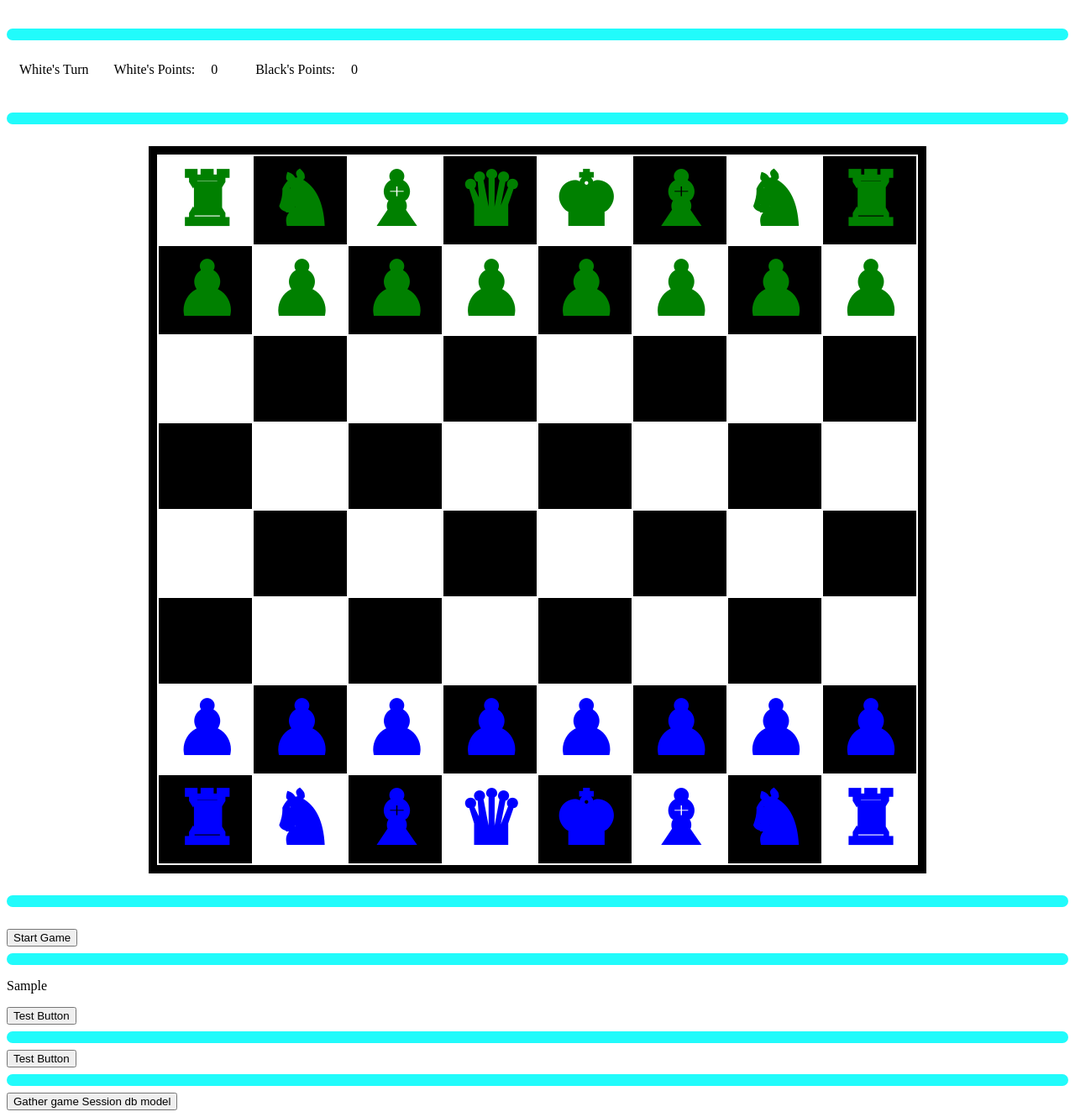
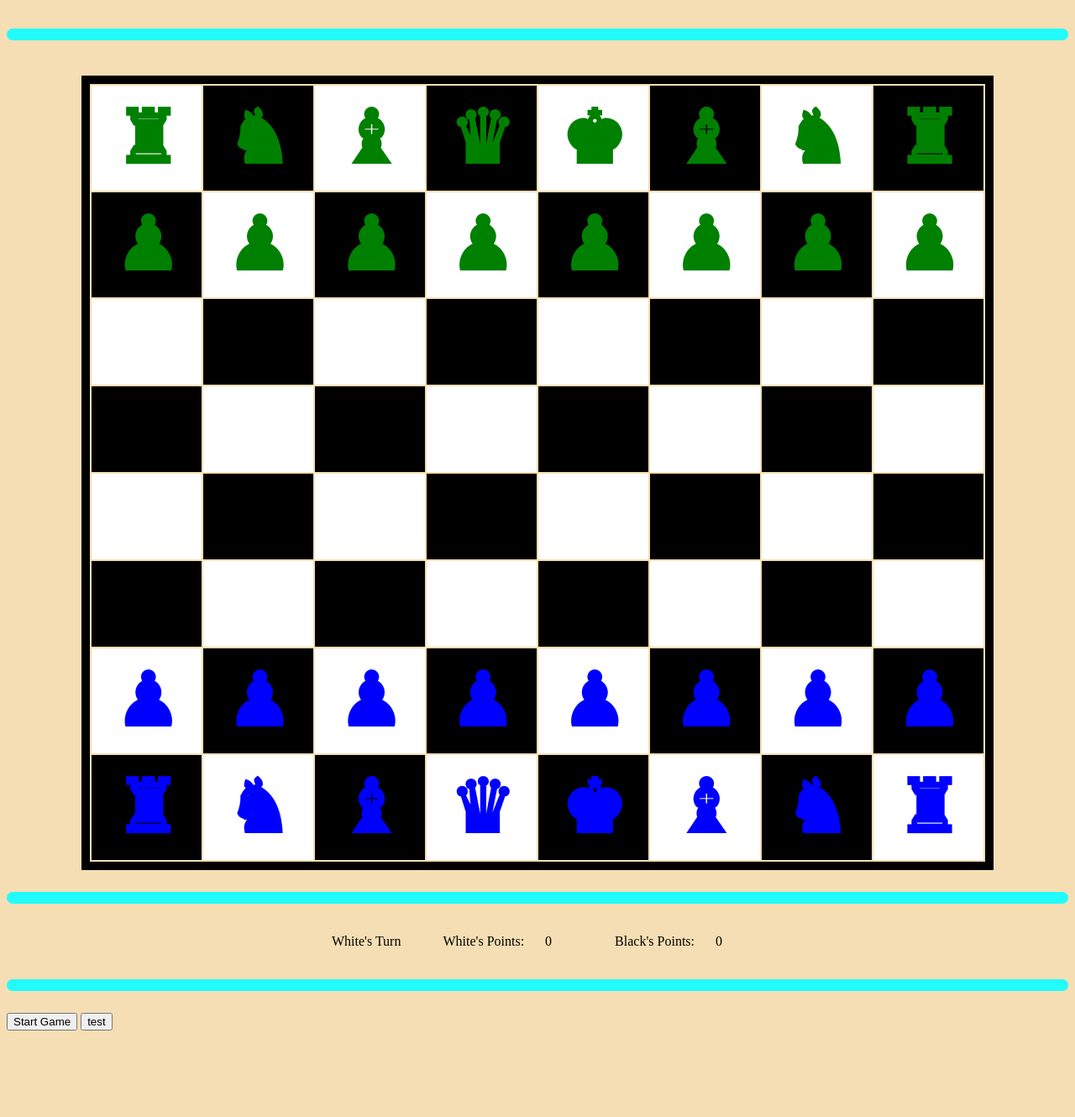
Before and after one commit to TheScoops1/4xChess, a Django app: template MainSite/templates/MainSite/game_page.html in a window 1280 px wide. Shown: the whole page at 84% size. After the commit the page ends 1227 px from the top, so only its background shows below. Run offline with Django 3.2, Linux system fonts and the light colour scheme; the template is opened without the code that fills it: most values are stand-ins (such as "Sample title", 1, 10 or a date in 2020); lists and menus that the app fills with data are empty.

Commit message:
Just added a few changes that dont really affect anything, Mostly changes i made that never commited vefore vacation

```diff
--- a/MainSite/models.py
+++ b/MainSite/models.py
@@ -23,7 +23,7 @@ class AccountInfo(models.Model):
 
 
 class GameSession(models.Model):
-    game_board = models.CharField(max_length=200)
+    game_pieces = models.CharField(max_length=200)
     last_player = models.IntegerField(db_default=0)
     player_zero_points = models.IntegerField(db_default=0)
     player_one_points = models.IntegerField(db_default=0)
--- a/MainSite/static/MainSite/game_page.css
+++ b/MainSite/static/MainSite/game_page.css
@@ -1,4 +1,7 @@
 /* This is the css for the main chess board in game_page */
+body {
+  background-color: Wheat;
+}
 table{
   border: 10px solid;
   margin: auto;
@@ -36,9 +39,19 @@ hr{
   border-radius: 8px;
 }
 .gameInfoHeader {
-  display: inline;
+  display: flex;
+  align-items: center;
+  justify-content: center;
+}
+.gameInfoDiv {
+  text-align: center;
 }
 div {
-  display: inline;
-  margin: 15px
+  display: flex;
+  margin-top: 10px;
+  margin-bottom: 10px;
+  margin-left: 25px;
+  margin-right: 25px;
+  align-items: center;
+  justify-content: center;
 }
--- a/MainSite/static/MainSite/gamelogic.js
+++ b/MainSite/static/MainSite/gamelogic.js
@@ -11,7 +11,7 @@ let turn_ident = true
 let whitePointCounter = 0
 let blackPointCounter = 0
 
-function startGame() {
+function startGame(session_token) {
 
   for (let i = 0; i < 2; i++) {
     for (let j = 0; j < 16; j++) {
@@ -175,11 +175,13 @@ function startGame() {
     }
   }
   console.log(game_board)
+  createGameSession(session_token)
 }
 
 function getCookie(name) {
   console.log('test cookie token function')
   let cookieValue = null;
+  console.log(document.cookie)
   if (document.cookie && document.cookie !== '') {
     const cookies = document.cookie.split(';');
     for (let i = 0; i < cookies.length; i++) {
@@ -242,6 +244,28 @@ async function testGatherGameSession(session_token) {
   }
 }
 
+async function createGameSession(session_token) {
+  try {
+    const response = await fetch('/' + String(session_token) + '/create_game_session/',
+      {
+        method: 'POST',
+        headers: {
+          'Content-Type': 'application/json',
+          'X-CSRFToken': getCookie('csrftoken')
+        },
+        body: JSON.stringify(game_pieces)
+      });
+    if (!response.ok) {
+      throw new Error('Network response was not okay');
+    }
+
+    const data = await response.json();
+    console.log(data)
+  } catch (error) {
+    console.log('Error:', error)
+  }
+}
+
 async function updateGameBoard(session_token) {
   try {
     const response = await fetch('/' + String(session_token) + "/update_game_board/",
@@ -251,7 +275,7 @@ async function updateGameBoard(session_token) {
           'Content-Type': 'application/json',
           'X-CSRFToken': getCookie('csrftoken')
         },
-        body: JSON.stringify(game_board)
+        body: JSON.stringify(game_pieces)
       });
 
     if (!response.ok) {
@@ -265,6 +289,13 @@ async function updateGameBoard(session_token) {
   }
 }
 
+function determineLegalMove(name_of_piece, start_position, end_position, attack) {
+  game_piece = game_pieces[name_of_piece]
+  if (name_of_piece.includes("pawn")) {
+    if (attack) {
+    }
+  }
+}
 function pieceToMove(nameOfPiece, session_token) {
   if (piece_to_move == null) {
     piece_to_move = game_pieces[nameOfPiece]
@@ -308,7 +339,7 @@ function whereToMove(spot_to_move_to, session_token) {
   let x_position_for_spot_moved_from = spot_moved_from_HTML_element.className[7]
   let y_spot_for_spot_moved_from = spot_moved_from_HTML_element.className[13]
 
-  spot_moved_from_HTML_element.onclick = function () { whereToMove({ 'class': class_name, 'x': Number(x_position_for_spot_moved_from), 'y': Number(y_spot_for_spot_moved_from) }) }
+  spot_moved_from_HTML_element.onclick = function () { whereToMove({ 'class': class_name, 'x': Number(x_position_for_spot_moved_from), 'y': Number(y_spot_for_spot_moved_from) }, session_token) }
   piece_to_move_HTML_element = null
 
   game_pieces[piece_to_move.color + " " + piece_to_move.piece + " " + piece_to_move.piece_count].position.x = spot_to_move_to.x
--- a/MainSite/static/MainSite/main_page.css
+++ b/MainSite/static/MainSite/main_page.css
@@ -1,4 +1,7 @@
 /* This is the styling for the main heading aka h1 *//* This is the styling for the main heading aka h1 */
+body {
+  background-color: Wheat;
+}
 h1{
   color: #613780;
   font-size: 250%;
--- a/MainSite/templates/MainSite/game_page.html
+++ b/MainSite/templates/MainSite/game_page.html
@@ -1,7 +1,7 @@
 <!DOCTYPE html>
 <html>
 {% load static %}
-<body>
+<body onload=startGame('{{session_token}}')>
 
   <head>
     <link rel="stylesheet" href="{% static 'MainSite/game_page.css' %}">
@@ -10,77 +10,74 @@
   <br>
   <hr>
   <br>
-  <p class="gameInfoHeader"><div class="turn_ident">White's Turn</div><div>White's Points: <div class="white_point_counter">0</div></div><div>Black's Points: <div class="black_point_counter">0</div></div></p>
 
-  <br>
-  <hr>
-  <br>
+  <p class='invlaidMoveDisplay'></p>
 
   <table>
     <tr class="row_0">
-      <th class="column_0 row_0 white_space"><div onclick="pieceToMove('black rook 0')" class="black rook 0">&#9820</div></th>
-      <th class="column_1 row_0 black_space"><div onclick="pieceToMove('black knight 0')" class="black knight 0">&#9822</div></th>
-      <th class="column_2 row_0 white_space"><div onclick="pieceToMove('black bishop 0')" class="black bishop 0">&#9821</div></th>
-      <th class="column_3 row_0 black_space"><div onclick="pieceToMove('black queen 0')" class="black queen 0">&#9819</div></th>
-      <th class="column_4 row_0 white_space"><div onclick="pieceToMove('black king 0')" class="black king 0">&#9818</div></th>
-      <th class="column_5 row_0 black_space"><div onclick="pieceToMove('black bishop 1')" class="black bishop 1">&#9821</div></th>
-      <th class="column_6 row_0 white_space"><div onclick="pieceToMove('black knight 1')" class="black knight 1">&#9822</div></th>
-      <th class="column_7 row_0 black_space"><div onclick="pieceToMove('black rook 1')" class="black rook 1">&#9820</div></th>
+      <th class="column_0 row_0 white_space"><div onclick="pieceToMove('black rook 0', '{{session_token}}')" class="black rook 0">&#9820</div></th>
+      <th class="column_1 row_0 black_space"><div onclick="pieceToMove('black knight 0', '{{session_token}}')" class="black knight 0">&#9822</div></th>
+      <th class="column_2 row_0 white_space"><div onclick="pieceToMove('black bishop 0', '{{session_token}}')" class="black bishop 0">&#9821</div></th>
+      <th class="column_3 row_0 black_space"><div onclick="pieceToMove('black queen 0', '{{session_token}}')" class="black queen 0">&#9819</div></th>
+      <th class="column_4 row_0 white_space"><div onclick="pieceToMove('black king 0', '{{session_token}}')" class="black king 0">&#9818</div></th>
+      <th class="column_5 row_0 black_space"><div onclick="pieceToMove('black bishop 1', '{{session_token}}')" class="black bishop 1">&#9821</div></th>
+      <th class="column_6 row_0 white_space"><div onclick="pieceToMove('black knight 1', '{{session_token}}')" class="black knight 1">&#9822</div></th>
+      <th class="column_7 row_0 black_space"><div onclick="pieceToMove('black rook 1', '{{session_token}}')" class="black rook 1">&#9820</div></th>
     </tr>
 
     <tr class="row_1">
-      <th class="column_0 row_1 black_space"><div onclick="pieceToMove('black pawn 0')" class="black pawn 0">&#9823</div></th>
-      <th class="column_1 row_1 white_space"><div onclick="pieceToMove('black pawn 1')" class="black pawn 1">&#9823</div></th>
-      <th class="column_2 row_1 black_space"><div onclick="pieceToMove('black pawn 2')" class="black pawn 2">&#9823</div></th>
-      <th class="column_3 row_1 white_space"><div onclick="pieceToMove('black pawn 3')" class="black pawn 3">&#9823</div></th>
-      <th class="column_4 row_1 black_space"><div onclick="pieceToMove('black pawn 4')" class="black pawn 4">&#9823</div></th>
-      <th class="column_5 row_1 white_space"><div onclick="pieceToMove('black pawn 5')" class="black pawn 5">&#9823</div></th>
-      <th class="column_6 row_1 black_space"><div onclick="pieceToMove('black pawn 6')" class="black pawn 6">&#9823</div></th>
-      <th class="column_7 row_1 white_space"><div onclick="pieceToMove('black pawn 7')" class="black pawn 7">&#9823</div></th>
+      <th class="column_0 row_1 black_space"><div onclick="pieceToMove('black pawn 0', '{{session_token}}')" class="black pawn 0">&#9823</div></th>
+      <th class="column_1 row_1 white_space"><div onclick="pieceToMove('black pawn 1', '{{session_token}}')" class="black pawn 1">&#9823</div></th>
+      <th class="column_2 row_1 black_space"><div onclick="pieceToMove('black pawn 2', '{{session_token}}')" class="black pawn 2">&#9823</div></th>
+      <th class="column_3 row_1 white_space"><div onclick="pieceToMove('black pawn 3', '{{session_token}}')" class="black pawn 3">&#9823</div></th>
+      <th class="column_4 row_1 black_space"><div onclick="pieceToMove('black pawn 4', '{{session_token}}')" class="black pawn 4">&#9823</div></th>
+      <th class="column_5 row_1 white_space"><div onclick="pieceToMove('black pawn 5', '{{session_token}}')" class="black pawn 5">&#9823</div></th>
+      <th class="column_6 row_1 black_space"><div onclick="pieceToMove('black pawn 6', '{{session_token}}')" class="black pawn 6">&#9823</div></th>
+      <th class="column_7 row_1 white_space"><div onclick="pieceToMove('black pawn 7', '{{session_token}}')" class="black pawn 7">&#9823</div></th>
     </tr>
 
     <tr class="row_2">
-      <th class="column_0 row_2 white_space" onclick="whereToMove({class: 'column_0 row_2 white_space', x: 0, y: 2})"></th>
-      <th class="column_1 row_2 black_space" onclick="whereToMove({class: 'column_1 row_2 black_space', x: 1, y: 2})"></th>
-      <th class="column_2 row_2 white_space" onclick="whereToMove({class: 'column_2 row_2 white_space', x: 2, y: 2})"></th>
-      <th class="column_3 row_2 black_space" onclick="whereToMove({class: 'column_3 row_2 black_space', x: 3, y: 2})"></th>
-      <th class="column_4 row_2 white_space" onclick="whereToMove({class: 'column_4 row_2 white_space', x: 4, y: 2})"></th>
-      <th class="column_5 row_2 black_space" onclick="whereToMove({class: 'column_5 row_2 black_space', x: 5, y: 2})"></th>
-      <th class="column_6 row_2 white_space" onclick="whereToMove({class: 'column_6 row_2 white_space', x: 6, y: 2})"></th>
-      <th class="column_7 row_2 black_space" onclick="whereToMove({class: 'column_7 row_2 black_space', x: 7, y: 2})"></th>
+      <th class="column_0 row_2 white_space" onclick="whereToMove({class: 'column_0 row_2 white_space', x: 0, y: 2}, '{{session_token}}')"></th>
+      <th class="column_1 row_2 black_space" onclick="whereToMove({class: 'column_1 row_2 black_space', x: 1, y: 2}, '{{session_token}}')"></th>
+      <th class="column_2 row_2 white_space" onclick="whereToMove({class: 'column_2 row_2 white_space', x: 2, y: 2}, '{{session_token}}')"></th>
+      <th class="column_3 row_2 black_space" onclick="whereToMove({class: 'column_3 row_2 black_space', x: 3, y: 2}, '{{session_token}}')"></th>
+      <th class="column_4 row_2 white_space" onclick="whereToMove({class: 'column_4 row_2 white_space', x: 4, y: 2}, '{{session_token}}')"></th>
+      <th class="column_5 row_2 black_space" onclick="whereToMove({class: 'column_5 row_2 black_space', x: 5, y: 2}, '{{session_token}}')"></th>
+      <th class="column_6 row_2 white_space" onclick="whereToMove({class: 'column_6 row_2 white_space', x: 6, y: 2}, '{{session_token}}')"></th>
+      <th class="column_7 row_2 black_space" onclick="whereToMove({class: 'column_7 row_2 black_space', x: 7, y: 2}, '{{session_token}}')"></th>
     </tr>
 
     <tr class="row_3">
-      <th class="column_0 row_3 black_space" onclick="whereToMove({class: 'column_0 row_3 black_space', x: 0, y: 3})"></th>
-      <th class="column_1 row_3 white_space" onclick="whereToMove({class: 'column_1 row_3 white_space', x: 1, y: 3})"></th>
-      <th class="column_2 row_3 black_space" onclick="whereToMove({class: 'column_2 row_3 black_space', x: 2, y: 3})"></th>
-      <th class="column_3 row_3 white_space" onclick="whereToMove({class: 'column_3 row_3 white_space', x: 3, y: 3})"></th>
-      <th class="column_4 row_3 black_space" onclick="whereToMove({class: 'column_4 row_3 black_space', x: 4, y: 3})"></th>
-      <th class="column_5 row_3 white_space" onclick="whereToMove({class: 'column_5 row_3 white_space', x: 5, y: 3})"></th>
-      <th class="column_6 row_3 black_space" onclick="whereToMove({class: 'column_6 row_3 black_space', x: 6, y: 3})"></th>
-      <th class="column_7 row_3 white_space" onclick="whereToMove({class: 'column_7 row_3 white_space', x: 7, y: 3})"></th>
+      <th class="column_0 row_3 black_space" onclick="whereToMove({class: 'column_0 row_3 black_space', x: 0, y: 3}, '{{session_token}}')"></th>
+      <th class="column_1 row_3 white_space" onclick="whereToMove({class: 'column_1 row_3 white_space', x: 1, y: 3}, '{{session_token}}')"></th>
+      <th class="column_2 row_3 black_space" onclick="whereToMove({class: 'column_2 row_3 black_space', x: 2, y: 3}, '{{session_token}}')"></th>
+      <th class="column_3 row_3 white_space" onclick="whereToMove({class: 'column_3 row_3 white_space', x: 3, y: 3}, '{{session_token}}')"></th>
+      <th class="column_4 row_3 black_space" onclick="whereToMove({class: 'column_4 row_3 black_space', x: 4, y: 3}, '{{session_token}}')"></th>
+      <th class="column_5 row_3 white_space" onclick="whereToMove({class: 'column_5 row_3 white_space', x: 5, y: 3}, '{{session_token}}')"></th>
+      <th class="column_6 row_3 black_space" onclick="whereToMove({class: 'column_6 row_3 black_space', x: 6, y: 3}, '{{session_token}}')"></th>
+      <th class="column_7 row_3 white_space" onclick="whereToMove({class: 'column_7 row_3 white_space', x: 7, y: 3}, '{{session_token}}')"></th>
     </tr>
 
     <tr class="row_4">
-      <th class="column_0 row_4 white_space" onclick="whereToMove({class: 'column_0 row_4 white_space', x: 0, y: 4})"></th>
-      <th class="column_1 row_4 black_space" onclick="whereToMove({class: 'column_1 row_4 black_space', x: 1, y: 4})"></th>
-      <th class="column_2 row_4 white_space" onclick="whereToMove({class: 'column_2 row_4 white_space', x: 2, y: 4})"></th>
-      <th class="column_3 row_4 black_space" onclick="whereToMove({class: 'column_3 row_4 black_space', x: 3, y: 4})"></th>
-      <th class="column_4 row_4 white_space" onclick="whereToMove({class: 'column_4 row_4 white_space', x: 4, y: 4})"></th>
-      <th class="column_5 row_4 black_space" onclick="whereToMove({class: 'column_5 row_4 black_space', x: 5, y: 4})"></th>
-      <th class="column_6 row_4 white_space" onclick="whereToMove({class: 'column_6 row_4 white_space', x: 6, y: 4})"></th>
-      <th class="column_7 row_4 black_space" onclick="whereToMove({class: 'column_7 row_4 black_space', x: 7, y: 4})"></th>
+      <th class="column_0 row_4 white_space" onclick="whereToMove({class: 'column_0 row_4 white_space', x: 0, y: 4}, '{{session_token}}')"></th>
+      <th class="column_1 row_4 black_space" onclick="whereToMove({class: 'column_1 row_4 black_space', x: 1, y: 4}, '{{session_token}}')"></th>
+      <th class="column_2 row_4 white_space" onclick="whereToMove({class: 'column_2 row_4 white_space', x: 2, y: 4}, '{{session_token}}')"></th>
+      <th class="column_3 row_4 black_space" onclick="whereToMove({class: 'column_3 row_4 black_space', x: 3, y: 4}, '{{session_token}}')"></th>
+      <th class="column_4 row_4 white_space" onclick="whereToMove({class: 'column_4 row_4 white_space', x: 4, y: 4}, '{{session_token}}')"></th>
+      <th class="column_5 row_4 black_space" onclick="whereToMove({class: 'column_5 row_4 black_space', x: 5, y: 4}, '{{session_token}}')"></th>
+      <th class="column_6 row_4 white_space" onclick="whereToMove({class: 'column_6 row_4 white_space', x: 6, y: 4}, '{{session_token}}')"></th>
+      <th class="column_7 row_4 black_space" onclick="whereToMove({class: 'column_7 row_4 black_space', x: 7, y: 4}, '{{session_token}}')"></th>
     </tr>
 
     <tr class="row_5">
-      <th class="column_0 row_5 black_space" onclick="whereToMove({class: 'column_0 row_5 black_space', x: 0, y: 5})"></th>
-      <th class="column_1 row_5 white_space" onclick="whereToMove({class: 'column_1 row_5 white_space', x: 1, y: 5})"></th>
-      <th class="column_2 row_5 black_space" onclick="whereToMove({class: 'column_2 row_5 black_space', x: 2, y: 5})"></th>
-      <th class="column_3 row_5 white_space" onclick="whereToMove({class: 'column_3 row_5 white_space', x: 3, y: 5})"></th>
-      <th class="column_4 row_5 black_space" onclick="whereToMove({class: 'column_4 row_5 black_space', x: 4, y: 5})"></th>
-      <th class="column_5 row_5 white_space" onclick="whereToMove({class: 'column_5 row_5 white_space', x: 5, y: 5})"></th>
-      <th class="column_6 row_5 black_space" onclick="whereToMove({class: 'column_6 row_5 black_space', x: 6, y: 5})"></th>
-      <th class="column_7 row_5 white_space" onclick="whereToMove({class: 'column_7 row_5 white_space', x: 7, y: 5})"></th>
+      <th class="column_0 row_5 black_space" onclick="whereToMove({class: 'column_0 row_5 black_space', x: 0, y: 5}, '{{session_token}}')"></th>
+      <th class="column_1 row_5 white_space" onclick="whereToMove({class: 'column_1 row_5 white_space', x: 1, y: 5}, '{{session_token}}')"></th>
+      <th class="column_2 row_5 black_space" onclick="whereToMove({class: 'column_2 row_5 black_space', x: 2, y: 5}, '{{session_token}}')"></th>
+      <th class="column_3 row_5 white_space" onclick="whereToMove({class: 'column_3 row_5 white_space', x: 3, y: 5}, '{{session_token}}')"></th>
+      <th class="column_4 row_5 black_space" onclick="whereToMove({class: 'column_4 row_5 black_space', x: 4, y: 5}, '{{session_token}}')"></th>
+      <th class="column_5 row_5 white_space" onclick="whereToMove({class: 'column_5 row_5 white_space', x: 5, y: 5}, '{{session_token}}')"></th>
+      <th class="column_6 row_5 black_space" onclick="whereToMove({class: 'column_6 row_5 black_space', x: 6, y: 5}, '{{session_token}}')"></th>
+      <th class="column_7 row_5 white_space" onclick="whereToMove({class: 'column_7 row_5 white_space', x: 7, y: 5}, '{{session_token}}')"></th>
     </tr>
 
     <tr class="row_6">
@@ -106,20 +103,36 @@
     </tr>
   </table>
 
-  <br><hr><br>
+  <br>
+  <hr>
+    <div class="gameInfoHeader">
+      <div class="turn_ident">
+        <p>
+          White's Turn
+        </p>
+      </div>
+      <div>
+        <p>
+          White's Points:
+        </p>
+        <div class="white_point_counter">
+          0
+        </div>
+      </div>
+      <div>
+        <P>
+        Black's Points:
+        </p>
+        <div class="black_point_counter">
+          0
+        </div>
+      </div>
+    </div>
+
+  <hr><br>
 
   <button onclick='startGame()'>Start Game</button>
 
-  <hr>
-  <p>{{session_token}}</p>
-  <button onclick='sendMoveToDB("{{ session_token }}")'>Test Button</button>
-
-
-  <hr>
-  <button onclick='test()'>Test Button</button>
-  <hr>
-
-  <button onclick='testGatherGameSession("{{ session_token }}")'>Gather game Session db model</button>
-
+  <button onclick='updateGameBoard("{{session_token}}")'>test</button>
   <script src="{% static 'MainSite/gamelogic.js' %}"></script>
 </body>
--- a/MainSite/templates/MainSite/main_page.html
+++ b/MainSite/templates/MainSite/main_page.html
@@ -7,6 +7,7 @@
     <link rel="stylesheet" href="{% static 'MainSite/main_page.css' %}">
   </head>
 
+  <body>
     <h1>This is the Main page for 4X Chess</h1>
 
     <hr>
@@ -35,4 +36,5 @@
     <br>
     <hr>
     <br>
+  </body>
 </html>
```
Also changed, not shown: MainSite/urls.py (+5 -5 lines), MainSite/views.py (+25 -3 lines), MainSite/migrations/0011_rename_game_board_gamesession_game_pieces_and_more.py (added). Lines whose indentation alone changed are shown as unchanged.
